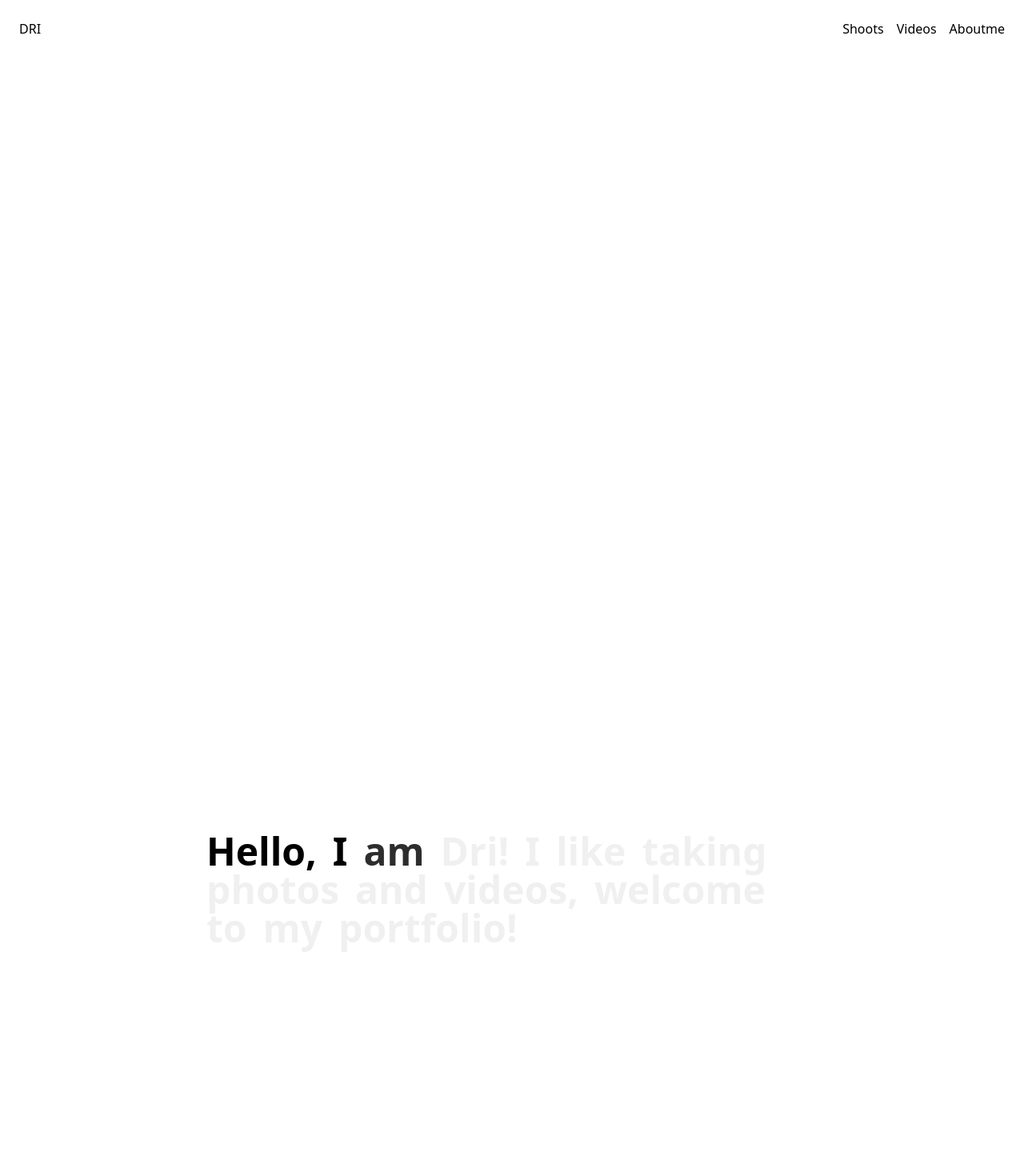
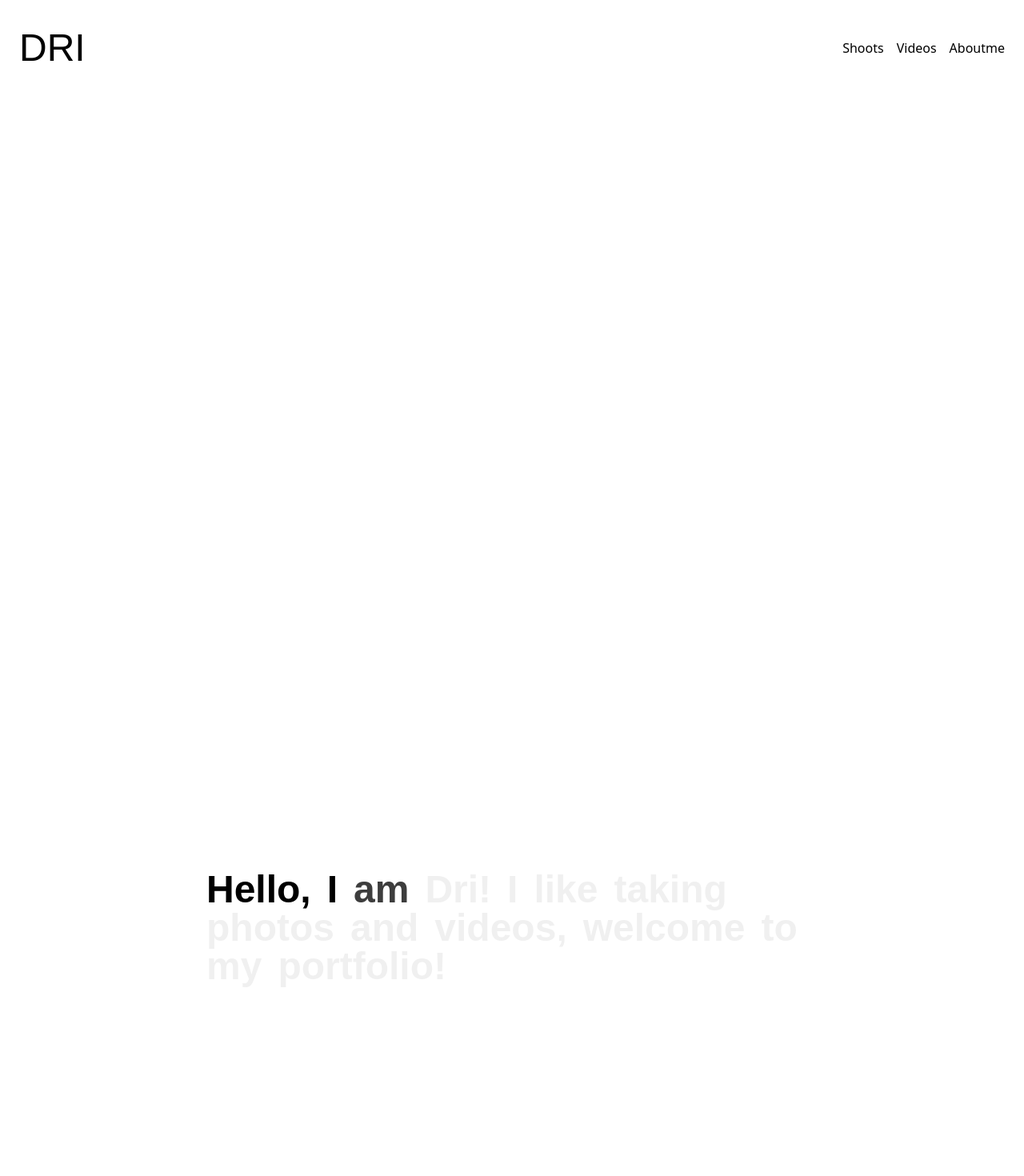
Before and after one commit to ARbayung/dri-photography, a React (Create React App) app: page / in a window 1280 px wide. Shown: the top 1470 px of the page at 80% size. Built offline with nearby package versions, Linux system fonts and the light colour scheme.

Commit message:
style nav, style footer, font change

```diff
--- a/src/components/Intro.tsx
+++ b/src/components/Intro.tsx
@@ -3,7 +3,7 @@ import TextReveal from "./magicui/TextReveal.tsx";
 
 function Intro() {
   return (
-    <div className="sm-text-lg z-10 flex min-h-[12rem] items-center justify-center rounded-lg border bg-white text-black">
+    <div className="intro text-2xl z-20 flex min-h-[28rem] items-center justify-center bg-white text-black">
       <TextReveal text="Hello, I am Dri! I like taking photos and videos, welcome to my portfolio!" />
     </div>
   );
--- a/src/components/Scroll.tsx
+++ b/src/components/Scroll.tsx
@@ -7,7 +7,7 @@ function Scroll() {
         <VelocityScroll
             text="HIRE ME"
             default_velocity={2}
-            className="font-display text-center text-8xl font-bold tracking-[-0.05em] text-black drop-shadow-sm md:text-7xl md:leading-[5rem]"
+            className="scroll font-display text-center text-8xl font-bold tracking-[-0.01em] text-black drop-shadow-sm md:text-7x1 md:leading-[5rem]"
             />
     </div>
   );
--- a/src/index.css
+++ b/src/index.css
@@ -20,6 +20,56 @@ input,select{vertical-align:middle}
 /*
 *  custom css
 */
+/*
+* global
+*/
+@import url(https://fonts.googleapis.com);
+@import url(https://fonts.gstatic.com);
+@import url(https://fonts.googleapis.com/css2?family=Bebas+Neue&display=swap);
+
+:root {
+  --black: black;
+  --white: #ffffff;
+
+  --headFont: "Bebas Neue", sans-serif;
+}
+
+.section{
+  height: auto;
+  width: 100%;
+  overflow: hidden;
+  padding-top: 2em;
+  padding-bottom: 3em;
+}
+
+.section-header{
+  display:flex;
+  align-items:center;
+  justify-content:space-between;
+  width: 96%;
+}
+
+.section-h1{
+  margin-left: 1em;
+  font-size: 40px;
+  font-family: var(--headFont);
+}
+@media only screen and (max-width: 600px) {
+  .section-h1{
+    margin-left: 0.4em;
+  }
+}
+
+
+
+.section-h3{
+  margin-top: 1em;
+  margin-bottom: 1em;
+}
+
+/*
+* Nav
+*/
 .navbar{
   width: auto;
   padding: 1.5em;
@@ -35,7 +85,14 @@ input,select{vertical-align:middle}
 }
 
 .nav-item{
-  margin-left: 1em;;
+  margin-left: 1em;
+}
+
+.logo{
+  font-family: var(--headFont);
+  font-weight: 0;
+  font-size: 3em;
+  font-style: normal;
 }
 
 /*
@@ -78,6 +135,8 @@ input,select{vertical-align:middle}
 
   .nav-item{
     width:80%;
+    font-size: 30px;
+    margin-left: 0;
   }
 
   .nav-menu.active {
@@ -85,7 +144,7 @@ input,select{vertical-align:middle}
   }
 
   .nav-menu.active hr {
-    width:80%
+    width:100%
   }
 
   .hamburger{
@@ -114,38 +173,6 @@ input,select{vertical-align:middle}
 .hero-container{
   height: 80vh;
   width: 100%;
-}
-
-/*
-* global
-*/
-@import url(https://fonts.googleapis.com);
-@import url(https://fonts.gstatic.com);
-@import url(https://fonts.googleapis.com/css2?family=Bebas+Neue&display=swap);
-
-.section{
-  height: auto;
-  width: 100%;
-  overflow: hidden;
-  padding-top: 2em;
-  padding-bottom: 3em;
-}
-
-.section-header{
-  display:flex;
-  align-items:center;
-  justify-content:space-between;
-  width: 96%;
-}
-
-.section-h1{
-  margin-left: 1em;
-  font-size: 40px;
-}
-
-.section-h3{
-  margin-top: 1em;
-  margin-bottom: 1em;
 }
 
 /*
@@ -287,10 +314,11 @@ hr{
 }
 
 .footer-h1{
-  font-size: 2.8em;
+  font-family: var(--headFont);
+  font-size:4em;
   width: 50%;
   line-height: 0.9;
-  margin-bottom: 3em;
+  margin-bottom: 1em;
 }
 @media only screen and (max-width: 600px){
   .footer-h1{
@@ -343,7 +371,8 @@ hr{
 }
 
 .footer-email{
-  font-size: 4em;
+  font-family: var(--headFont);
+  font-size: 6em;
 }
 @media only screen and (max-width: 600px) {
   .footer-email{
@@ -360,7 +389,8 @@ hr{
 
 
 .footer-banner{
-  font-size: 10.35vw;
+  font-family: var(--headFont);
+  font-size: 17.5vw;
 }
 @media only screen and (max-width: 600px) {
   .footer-banner{
@@ -372,3 +402,26 @@ hr{
     font-size: 11vw;
   }
 }
+
+/*
+* intro
+*/
+
+.intro{
+  font-family: var(--headFont);
+}
+
+/*
+* slider
+*/
+
+.scroll{
+  font-family: var(--headFont);
+}
+
+.banner-h1{
+  font-family: var(--headFont);
+  color: white;
+  font-size: 2em;
+  width: 80%;
+}
```
